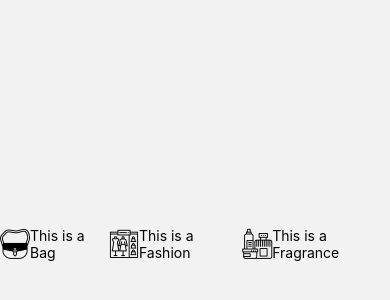
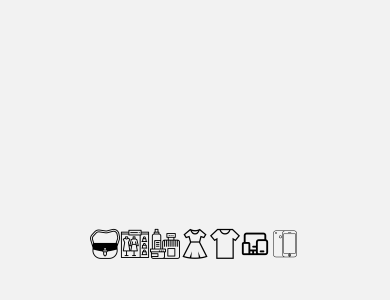
Before and after one commit to Davidon4/Custom-icon, a React Native app: screen / in a window 390 px wide. Shown: the part 178-478 px from the top of the page. Built offline with nearby package versions, Linux system fonts and the light colour scheme.

Commit message:
'updated-custom-icon'

```diff
--- a/App.js
+++ b/App.js
@@ -32,11 +32,12 @@ const App = () => {
   return (
     <View style={[styles.container, styles.center]}>
       <Icon name="Bags" style={[styles.colorBlue, styles.fontSize30]} />
-      <Text>This is a Bag</Text>
       <Icon name="Fashion" style={[styles.colorBlue, styles.fontSize30]} />
-      <Text>This is a Fashion</Text>
       <Icon name="Fragrances" style={[styles.colorBlue, styles.fontSize30]} />
-      <Text>This is a Fragrance</Text>
+      <Icon name="Female-Clothing" style={[styles.colorBlue, styles.fontSize30]} />
+      <Icon name="Men-Clothing" style={[styles.colorBlue, styles.fontSize30]} />
+      <Icon name="Gadgets" style={[styles.colorBlue, styles.fontSize30]} />
+      <Icon name="Phones" style={[styles.colorBlue, styles.fontSize30]} />
     </View>
   );
 };
```
